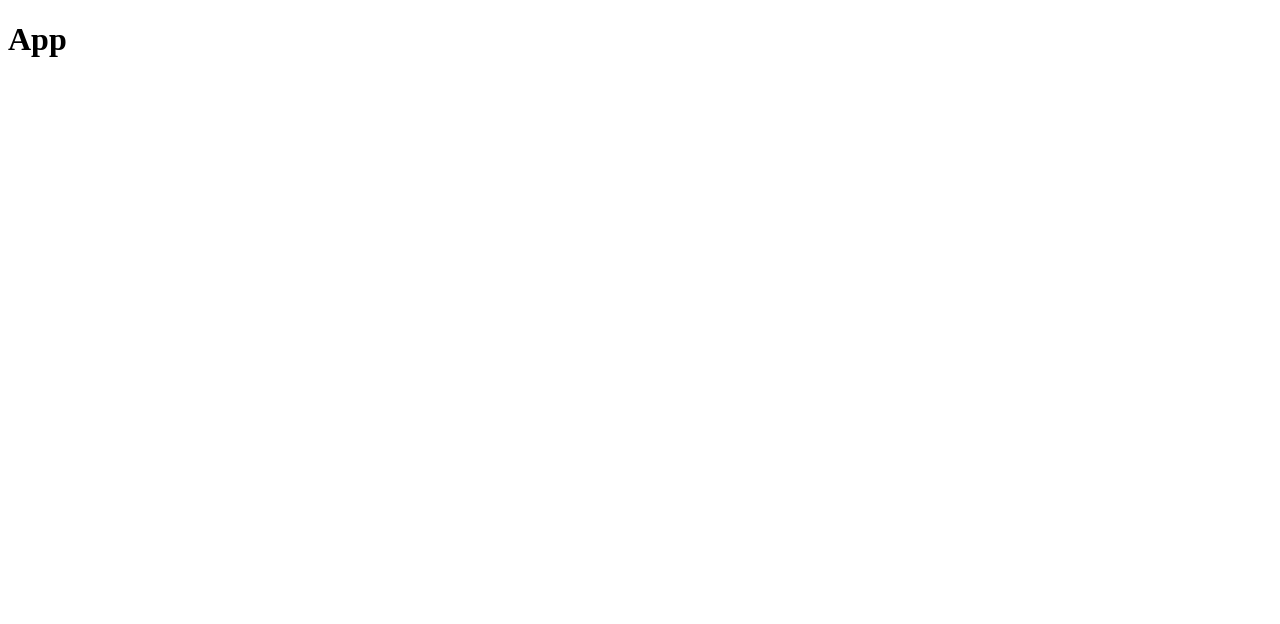
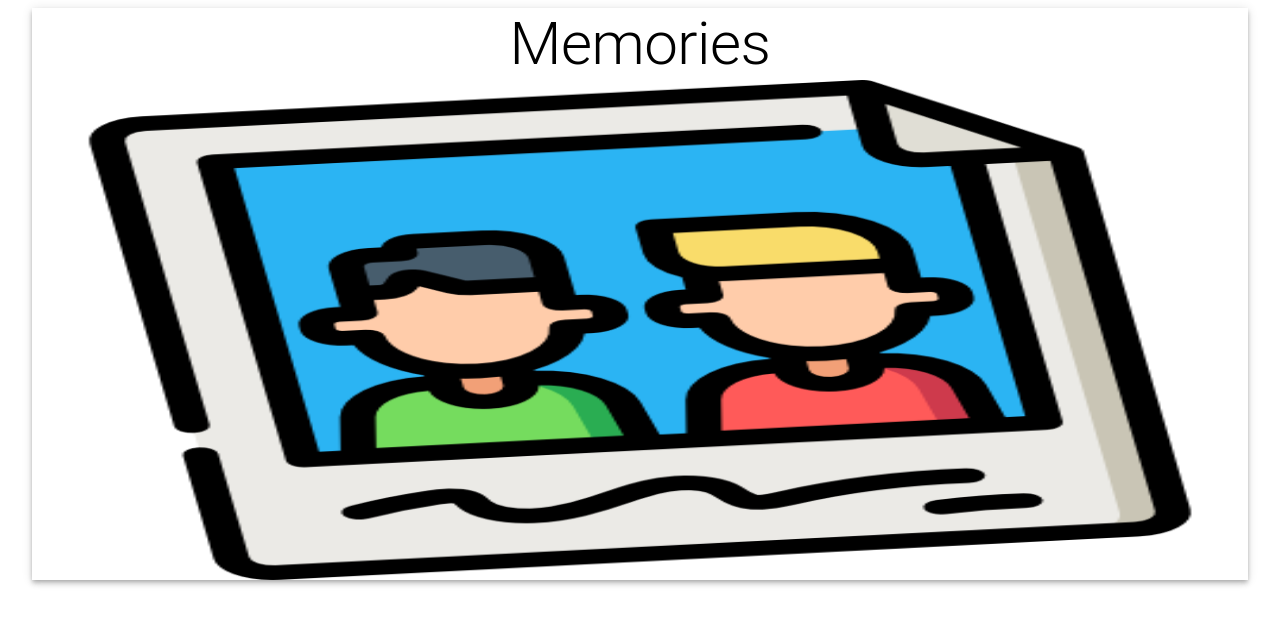
Before and after one commit to Full-Stack-Hyperbolic/Fundamental-User-App, a React (Create React App) app in the folder client/: page / in a window 1280 px wide. Shown: the top 624 px of the page. Built offline with nearby package versions, Linux system fonts and the light colour scheme.

Commit message:
downloaded and imported stock 'memories' png

```diff
--- a/client/src/App.js
+++ b/client/src/App.js
@@ -1,11 +1,18 @@
-import React from 'react'
+import React from 'react';
+import { Container, AppBar, Typography, Grow, Grid } from '@material-ui/core';
+import memories from './images/memories.png';
 
 const App = () => {
-    return (
-        <div>
-            <h1>App</h1>
-        </div>
-    )
-}
+  return (
+    <Container maxWidth='lg'>
+      <AppBar position='static' color='inherit'>
+        <Typography variant='h2' align='center'>
+          Memories
+        </Typography>
+        <img src={memories} alt='memories' height='500' />
+      </AppBar>
+    </Container>
+  );
+};
 
 export default App;
```
Also changed, not shown: client/src/images/memories.png (added).
